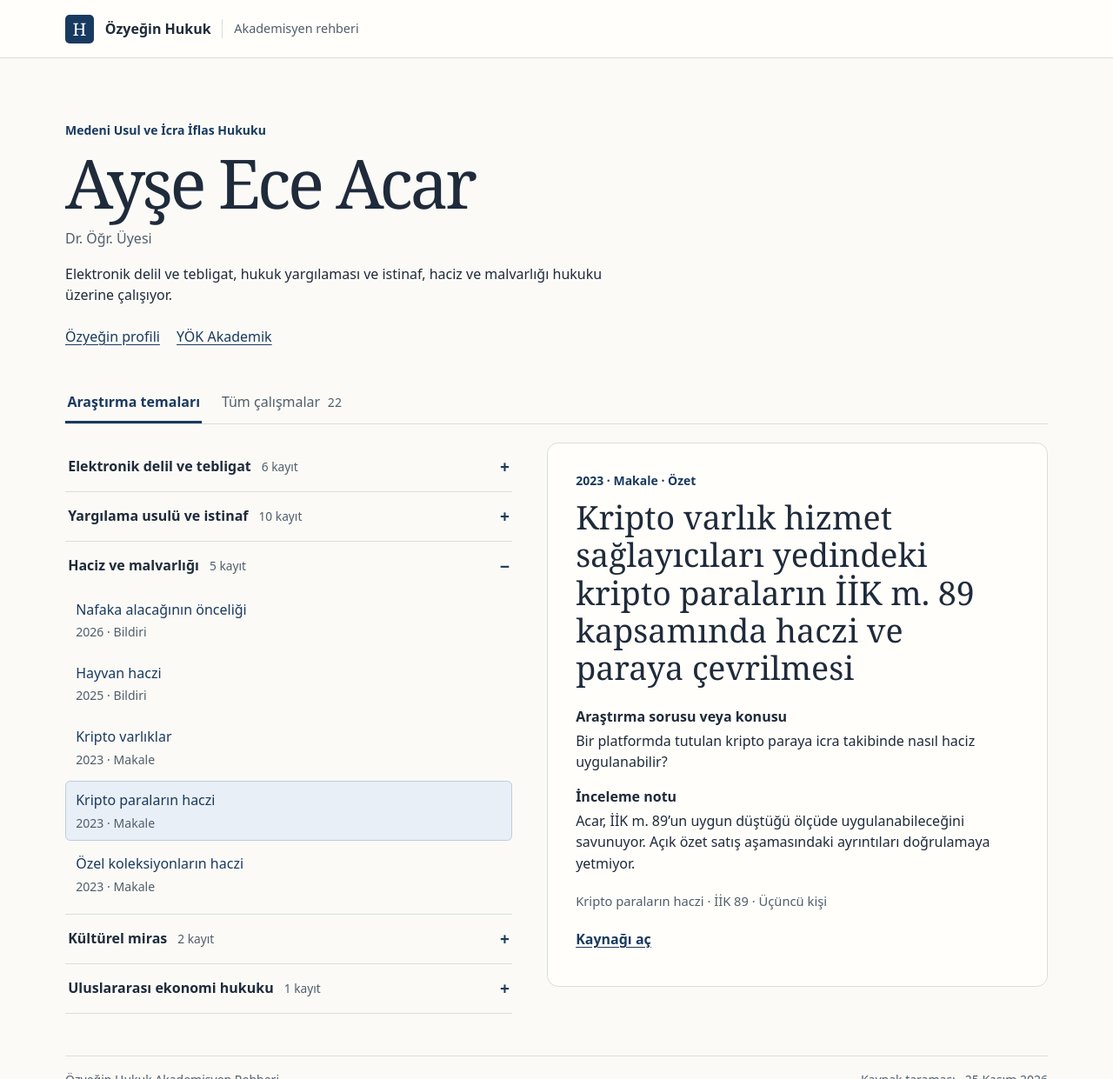
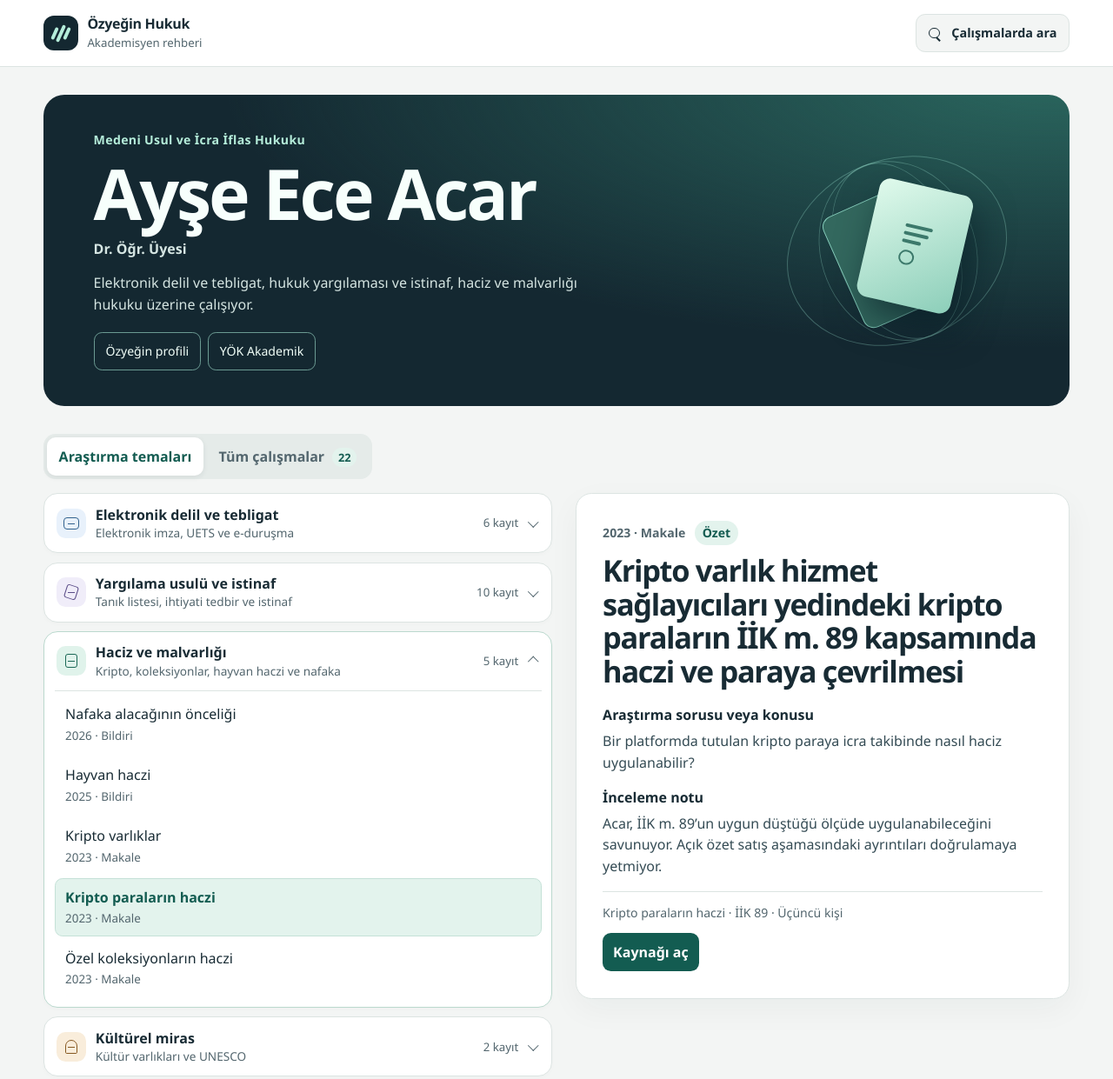
Before and after one commit to alibayrak25/ozyegin-hukuk-rehberi, a plain HTML site: page dist/index.html in a window 1280 px wide. Shown: the top 1241 px of the page at 87% size. Drawn offline with Linux system fonts and the light colour scheme.

Commit message:
Update Site source

```diff
--- /dev/null
+++ b/dist/design.css
@@ -0,0 +1,130 @@
+:root {
+  color-scheme: light;
+  --background: #f3f5f4;
+  --surface: #fff;
+  --text: #182b34;
+  --muted: #53666e;
+  --border: #dce4e2;
+  --teal: #135c51;
+  --soft-teal: #e3f3ed;
+  --night: #142831;
+  --mint: #b5edda;
+  --shadow: 0 12px 36px #1428310b;
+  background: var(--background);
+  color: var(--text);
+  font: 16px/1.55 "Aptos", "Segoe UI", system-ui, sans-serif;
+}
+* { box-sizing: border-box; }
+[hidden] { display: none !important; }
+body, p, h1, h2, dl, dd { margin: 0; }
+a { color: var(--teal); text-underline-offset: .2em; }
+button, input, select { font: inherit; }
+button, summary { cursor: pointer; }
+:focus-visible { outline: 3px solid #388e7b; outline-offset: 3px; }
+.skip { position: absolute; z-index: 10; top: 1rem; left: 1rem; padding: .6rem 1rem; background: white; transform: translateY(-200%); }
+.skip:focus { transform: none; }
+.wrap { width: min(100% - 3rem, 1180px); margin-inline: auto; }
+.top { background: var(--surface); border-bottom: 1px solid var(--border); }
+.top-inner { min-height: 76px; display: flex; align-items: center; justify-content: space-between; gap: .7rem 1rem; }
+.brand { display: flex; align-items: center; gap: .65rem; line-height: 1.24; }
+.brand strong { letter-spacing: -.02em; }
+.top-label { display: block; color: var(--muted); font-size: .83rem; margin-top: .2rem; }
+.mark { width: 40px; height: 40px; display: flex; align-items: center; justify-content: center; gap: 3px; border-radius: 12px; background: var(--night); }
+.mark i { width: 4px; height: 15px; border-radius: 4px; background: var(--mint); transform: rotate(24deg); }
+.mark i:nth-child(2) { height: 21px; }
+.quick-search { display: flex; align-items: center; gap: .65rem; min-height: 44px; padding: .45rem .85rem; border-radius: .68rem; border: 1px solid var(--border); background: var(--background); color: var(--text); font-size: .9rem; font-weight: 650; }
+.quick-search:hover { background: var(--soft-teal); }
+.magnifier { display: block; position: relative; width: .8rem; height: .8rem; border: 1.6px solid currentColor; border-radius: 50%; margin-right: .2rem; }
+.magnifier::after { content: ""; position: absolute; width: .38rem; height: 1.6px; background: currentColor; top: 86%; left: 77%; transform: rotate(45deg); transform-origin: left; }
+.hero { position: relative; isolation: isolate; overflow: hidden; display: grid; grid-template-columns: minmax(0, 1fr) minmax(235px, .47fr); align-items: center; margin-top: clamp(1rem, 3vw, 2rem); min-height: 300px; padding: clamp(1.5rem, 3.2vw, 2.55rem) clamp(1.5rem, 4.5vw, 3.65rem); border-radius: 1.5rem; background: radial-gradient(ellipse at 98% -4%, #2a665e, transparent 58%), var(--night); color: #f7fffc; }
+.hero-copy { z-index: 1; }
+.hero-field { color: var(--mint); font-size: .88rem; font-weight: 700; letter-spacing: .025em; }
+h1, h2 { line-height: 1.12; font-weight: 700; letter-spacing: -.038em; text-wrap: pretty; }
+h1 { font-size: clamp(3rem, 6.3vw, 5.1rem); margin: .33rem 0 .45rem; }
+.role { color: #d5e5e2; font-weight: 600; }
+.bio { margin-top: .85rem; max-width: 35rem; color: #d5e5e2; }
+.hero-links { display: flex; flex-wrap: wrap; gap: .5rem; margin-top: 1.25rem; }
+.hero-links a { display: inline-flex; align-items: center; min-height: 44px; padding: .32rem .8rem; color: #f2fff9; text-decoration: none; border: 1px solid #6b9a92; border-radius: .58rem; font-size: .88rem; }
+.hero-links a:hover { background: #315f59; }
+.hero-visual { width: min(100%, 282px); aspect-ratio: 1.23; position: relative; justify-self: end; }
+.orbit { position: absolute; width: 92%; height: 92%; top: 4%; left: 4%; border: 1px solid #a1ead64d; border-radius: 50%; transform: rotate(-22deg); }
+.orbit-b { width: 81%; left: 10%; transform: rotate(-22deg) scaleX(.78); }
+.orbit-c { transform: rotate(-22deg) scaleX(.53); }
+.visual-sheet { position: absolute; top: 20%; left: 33%; width: 39%; aspect-ratio: .79; border-radius: .8rem; }
+.sheet-back { transform: translate(-16%, 5%) rotate(-24deg); background: #33685e; border: 1px solid #86cdbb; }
+.sheet-front { transform: translate(13%, -4%) rotate(13deg); display: grid; align-content: center; gap: 8%; padding: 14%; background: linear-gradient(145deg, #e0faec, #8cceb9); box-shadow: 10px 17px 42px #071c25a1; }
+.sheet-front i { width: 100%; height: 4px; border-radius: .5rem; background: #3c796b; }
+.sheet-front i:nth-child(2) { width: 92%; }
+.sheet-front i:nth-child(3) { width: 70%; }
+.sheet-front span { width: 56%; aspect-ratio: 1; border: 2px solid #3c796b; border-radius: 50%; margin-top: 10%; }
+#catalog { margin-top: clamp(1.25rem, 3vw, 2rem); scroll-margin-top: 1rem; }
+.views { display: inline-flex; flex-wrap: wrap; gap: .25rem; padding: .25rem; background: #e5ebe9; border-radius: .85rem; margin-bottom: 1rem; }
+.views button { border: 0; border-radius: .62rem; padding: .45rem .85rem; background: transparent; color: var(--muted); min-height: 44px; font-weight: 660; }
+.views button[aria-pressed="true"] { color: var(--teal); background: var(--surface); box-shadow: 0 2px 6px #14283114; }
+#total { margin-left: .3rem; padding: .13rem .43rem; border-radius: 1rem; color: var(--teal); background: var(--soft-teal); font-size: .8rem; }
+.profile-grid { display: grid; grid-template-columns: minmax(0, 1.03fr) minmax(0, 1fr); gap: clamp(.9rem, 2.6vw, 1.65rem); align-items: start; }
+#theme-view { display: grid; gap: .65rem; }
+.topic { --topic-ink: #1b6856; --topic-bg: #e0f3eb; border: 1px solid var(--border); border-radius: 1rem; background: var(--surface); box-shadow: 0 2px 5px #14283105; overflow: clip; }
+.topic-digital { --topic-ink: #32628d; --topic-bg: #e8f1fb; }
+.topic-procedure { --topic-ink: #5c4e89; --topic-bg: #f0edf9; }
+.topic-heritage { --topic-ink: #875922; --topic-bg: #f9eddb; }
+.topic-economy { --topic-ink: #43596c; --topic-bg: #e8eef3; }
+.topic[open] { border-color: #bbd9ce; }
+summary { display: grid; grid-template-columns: auto minmax(0, 1fr) auto auto; align-items: center; gap: .65rem; padding: .8rem .9rem; min-height: 67px; list-style: none; }
+summary::-webkit-details-marker { display: none; }
+summary:hover { background: #f9fbfa; }
+summary:focus-visible { outline-offset: -4px; }
+.topic-symbol { position: relative; width: 34px; height: 34px; border-radius: .65rem; background: var(--topic-bg); color: var(--topic-ink); }
+.topic-symbol::before, .topic-symbol::after { content: ""; position: absolute; border: 1.5px solid; }
+.topic-symbol::before { inset: 9px 10px; border-radius: 3px; }
+.topic-symbol::after { width: 8px; top: 50%; left: 13px; border-width: 1.5px 0 0; }
+.topic-digital .topic-symbol::before { inset: 10px 8px; border-radius: 4px; }
+.topic-procedure .topic-symbol::before { transform: rotate(18deg); }
+.topic-heritage .topic-symbol::before { border-radius: 8px 8px 2px 2px; }
+.topic-economy .topic-symbol::before { inset: 8px; border-radius: 50%; }
+.topic-copy { display: grid; gap: .1rem; line-height: 1.3; }
+.topic-copy small { font-size: .85rem; color: var(--muted); }
+.count { color: var(--muted); font-size: .83rem; white-space: nowrap; }
+summary::after { content: ""; width: .47rem; height: .47rem; border: solid var(--muted); border-width: 0 1.5px 1.5px 0; transform: rotate(45deg); margin: 0 .15rem .15rem; }
+details[open] summary::after { transform: rotate(225deg); margin-top: .3rem; }
+.work-list { list-style: none; padding: 0; margin: 0; }
+.topic .work-list { margin: 0 .72rem .7rem; padding-top: .3rem; border-top: 1px solid var(--border); }
+.work-list li + li { margin-top: .23rem; }
+.work-list button { display: grid; gap: .12rem; width: 100%; text-align: left; min-height: 45px; padding: .53rem .72rem; background: transparent; color: var(--text); border: 1px solid transparent; border-radius: .55rem; overflow-wrap: anywhere; }
+.work-list button:hover { background: #f3f7f5; }
+.work-list button[aria-pressed="true"] { background: var(--soft-teal); border-color: #c5e1d7; color: var(--teal); font-weight: 650; }
+.work-list small { color: var(--muted); font-size: .84rem; font-weight: 400; }
+.detail { position: sticky; top: 1rem; border: 1px solid var(--border); border-radius: 1.15rem; background: var(--surface); box-shadow: var(--shadow); padding: clamp(1rem, 3.3vw, 1.9rem); scroll-margin-top: 1rem; }
+.detail-meta { display: flex; flex-wrap: wrap; align-items: center; gap: .45rem .65rem; color: var(--muted); font-size: .88rem; font-weight: 650; }
+#detail-evidence { padding: .2rem .56rem; background: var(--soft-teal); color: var(--teal); border-radius: 1rem; }
+h2 { font-size: clamp(1.5rem, 2.8vw, 2.15rem); margin-top: .65rem; overflow-wrap: anywhere; }
+.detail dl { margin-top: 1.2rem; }
+.detail dt { font-weight: 720; }
+.detail dd { margin: .28rem 0 1rem; color: #344b54; }
+.tags { color: var(--muted); font-size: .88rem; padding-top: .8rem; border-top: 1px solid var(--border); }
+.source { display: inline-flex; align-items: center; min-height: 44px; margin-top: .8rem; padding: .4rem .75rem; border-radius: .6rem; color: white; text-decoration: none; background: var(--teal); font-weight: 650; }
+.source:hover { background: #19493e; }
+#works-view { border: 1px solid var(--border); border-radius: 1rem; padding: 1rem; background: var(--surface); }
+form { margin-bottom: .5rem; }
+form label { display: grid; align-content: start; gap: .3rem; font-size: .9rem; font-weight: 650; min-width: 0; }
+input, select { width: 100%; min-width: 0; min-height: 44px; border: 1px solid #baccc8; background: #fbfdfc; color: var(--text); border-radius: .55rem; padding: .42rem .65rem; font-size: 1rem; font-weight: 400; }
+select { appearance: none; padding-right: 1.35rem; background-image: linear-gradient(45deg, transparent 50%, var(--teal) 50%), linear-gradient(135deg, var(--teal) 50%, transparent 50%); background-position: calc(100% - 12px) 50%, calc(100% - 8px) 50%; background-size: 4px 4px; background-repeat: no-repeat; }
+.filter-row { display: grid; grid-template-columns: 1.45fr 1.12fr .76fr; gap: .5rem; margin-top: .7rem; }
+.result-bar { display: flex; justify-content: space-between; align-items: center; flex-wrap: wrap; gap: .25rem .85rem; padding-top: .25rem; color: var(--muted); font-size: .9rem; }
+#clear { border: 0; background: transparent; color: var(--teal); text-decoration: underline; text-underline-offset: .2em; min-height: 44px; }
+footer { margin-top: 2.3rem; padding: 1rem 0 1.6rem; border-top: 1px solid var(--border); display: flex; justify-content: space-between; flex-wrap: wrap; gap: .5rem 1rem; color: var(--muted); font-size: .875rem; }
+@media (max-width: 730px) {
+  .wrap { width: min(100% - 1.5rem, 1180px); }
+  .hero { grid-template-columns: minmax(0, 1fr); }
+  .hero-visual { position: absolute; inset: -6% -12% auto auto; width: min(53%, 240px); opacity: .26; pointer-events: none; }
+  .profile-grid { grid-template-columns: minmax(0, 1fr); }
+  .detail { position: static; }
+}
+@media (max-width: 405px) {
+  .top-inner { min-height: 68px; }
+  .quick-search { font-size: .8rem; padding-inline: .55rem; gap: .35rem; }
+  .mark { width: 33px; height: 33px; }
+  .views button { padding-inline: .55rem; }
+  .filter-row { grid-template-columns: 1fr 1fr; }
+  .filter-row label:first-child { grid-column: 1 / -1; }
+}
--- a/dist/index.html
+++ b/dist/index.html
@@ -6,17 +6,23 @@
   <meta name="robots" content="noindex, nofollow">
   <meta name="description" content="Özyeğin Hukuk akademisyenlerinin araştırma temaları ve kaynaklı çalışma kayıtları.">
   <title>Ayşe Ece Acar | Özyeğin Hukuk Akademisyen Rehberi</title>
-  <link rel="stylesheet" href="site.css">
+  <meta name="theme-color" content="#13232c">
+  <link rel="stylesheet" href="design.css">
   <script src="works.js" defer></script>
-  <script src="site.js" defer></script>
+  <script src="site.js?v=2" defer></script>
 </head>
 <body>
+  <a class="skip" href="#catalog">Çalışmalara geç</a>
   <header class="top">
-    <div class="wrap top-inner"><span class="mark" aria-hidden="true">H</span><strong>Özyeğin Hukuk</strong><span class="top-label">Akademisyen rehberi</span></div>
+    <div class="wrap top-inner">
+      <div class="brand"><span class="mark" aria-hidden="true"><i></i><i></i><i></i></span><div><strong>Özyeğin Hukuk</strong><span class="top-label">Akademisyen rehberi</span></div></div>
+      <button id="search-shortcut" class="quick-search" type="button"><span class="magnifier" aria-hidden="true"></span> Çalışmalarda ara</button>
+    </div>
   </header>
   <main class="wrap">
     <header class="hero">
-      <p class="eyebrow">Medeni Usul ve İcra İflas Hukuku</p>
+      <div class="hero-copy">
+        <p class="hero-field">Medeni Usul ve İcra İflas Hukuku</p>
         <h1>Ayşe Ece Acar</h1>
         <p class="role">Dr. Öğr. Üyesi</p>
         <p class="bio">Elektronik delil ve tebligat, hukuk yargılaması ve istinaf, haciz ve malvarlığı hukuku üzerine çalışıyor.</p>
@@ -24,7 +30,10 @@
           <a href="https://www.ozyegin.edu.tr/tr/akademik-kadro/eceacar" target="_blank" rel="noopener noreferrer">Özyeğin profili</a>
           <a href="https://akademik.yok.gov.tr/academician-details?authorGuidId=E49058D621B20A1D" target="_blank" rel="noopener noreferrer">YÖK Akademik</a>
         </div>
+      </div>
+      <div class="hero-visual" aria-hidden="true"><div class="orbit orbit-a"></div><div class="orbit orbit-b"></div><div class="orbit orbit-c"></div><div class="visual-sheet sheet-back"></div><div class="visual-sheet sheet-front"><i></i><i></i><i></i><span></span></div></div>
     </header>
+    <section id="catalog" aria-label="Çalışma kataloğu">
       <div class="views" aria-label="Profil bölümleri">
         <button id="themes-tab" type="button" aria-pressed="true" aria-controls="theme-view">Araştırma temaları</button>
         <button id="works-tab" type="button" aria-pressed="false" aria-controls="works-view">Tüm çalışmalar <span id="total"></span></button>
@@ -44,7 +53,7 @@
         <ul class="work-list" id="work-list"></ul>
       </section>
       <article id="detail" class="detail" aria-label="Çalışma ayrıntısı" aria-live="polite" tabindex="-1">
-        <p id="detail-meta" class="eyebrow"></p>
+        <div class="detail-meta"><span id="detail-kind"></span><span id="detail-evidence"></span></div>
         <h2 id="detail-title"></h2>
         <dl>
           <dt>Araştırma sorusu veya konusu</dt>
@@ -56,6 +65,7 @@
         <a id="source" class="source" target="_blank" rel="noopener noreferrer">Kaynağı aç</a>
       </article>
       </div>
+    </section>
     <footer><span>Özyeğin Hukuk Akademisyen Rehberi</span><span>Kaynak taraması · 25 Kasım 2026</span></footer>
   </main>
 </body>
--- a/dist/site.css
+++ /dev/null
@@ -1,76 +0,0 @@
-:root {
-  color-scheme: light;
-  --paper: #fbfaf6;
-  --white: #fffefa;
-  --ink: #1f2b3b;
-  --navy: #193a60;
-  --muted: #505e6c;
-  --line: #d9deda;
-  --selection: #e9eff6;
-  font: 16px/1.55 system-ui, sans-serif;
-  color: var(--ink);
-  background: var(--paper);
-}
-* { box-sizing: border-box; }
-[hidden] { display: none !important; }
-body { margin: 0; }
-button, input, select { font: inherit; }
-button, summary { cursor: pointer; }
-button, a, input, select, summary { touch-action: manipulation; }
-:focus-visible { outline: 3px solid #315e91; outline-offset: 3px; }
-a { color: var(--navy); text-underline-offset: .2em; }
-p, h1, h2, dl, dd { margin: 0; }
-.wrap { width: min(100% - 2.5rem, 1130px); margin-inline: auto; }
-.top { border-bottom: 1px solid var(--line); background: var(--white); }
-.top-inner { min-height: 66px; display: flex; align-items: center; gap: .8rem; flex-wrap: wrap; }
-.mark { display: grid; place-items: center; width: 33px; height: 33px; border-radius: 5px; color: white; background: var(--navy); font: 1.25rem Georgia, serif; }
-.top-label { color: var(--muted); border-left: 1px solid var(--line); padding-left: .8rem; font-size: .9rem; }
-.hero { padding: clamp(2.25rem, 6vw, 4.5rem) 0 2rem; }
-.eyebrow { color: var(--navy); font-weight: 650; font-size: .875rem; }
-h1, h2 { font-family: Georgia, "Times New Roman", serif; font-weight: 500; line-height: 1.15; text-wrap: pretty; }
-h1 { font-size: clamp(2.7rem, 7vw, 4.9rem); letter-spacing: -.045em; margin: .28rem 0 .4rem; }
-h2 { font-size: clamp(1.55rem, 3.6vw, 2.35rem); margin-top: .6rem; overflow-wrap: anywhere; }
-.role { color: var(--muted); }
-.bio { margin-top: 1rem; max-width: 40rem; }
-.hero-links { display: flex; flex-wrap: wrap; gap: .45rem 1.2rem; margin-top: .85rem; }
-.hero-links a { display: inline-flex; align-items: center; min-height: 44px; }
-.views { display: flex; flex-wrap: wrap; gap: .5rem 1.25rem; border-bottom: 1px solid var(--line); margin-bottom: 1.3rem; }
-.views button { border: 0; border-bottom: 3px solid transparent; padding: .55rem .15rem; background: none; min-height: 44px; color: var(--muted); }
-.views button[aria-pressed="true"] { color: var(--navy); border-color: var(--navy); font-weight: 650; }
-#total { margin-left: .28rem; font-size: .88rem; }
-.profile-grid { display: grid; grid-template-columns: minmax(0, 1fr) minmax(0, 1.12fr); gap: clamp(1rem, 4vw, 2.5rem); align-items: start; min-height: 360px; }
-details { border-bottom: 1px solid var(--line); }
-summary { display: flex; align-items: center; gap: .75rem; min-height: 56px; padding: .55rem .2rem; font-weight: 650; list-style: none; }
-summary::-webkit-details-marker { display: none; }
-summary::after { content: "+"; margin-left: auto; color: var(--navy); font-size: 1.2rem; }
-details[open] summary::after { content: "−"; }
-.count { color: var(--muted); font-size: .86rem; font-weight: 400; white-space: nowrap; }
-.detail { position: sticky; top: 1rem; border: 1px solid var(--line); border-radius: .8rem; background: var(--white); padding: clamp(1.1rem, 4vw, 2rem); scroll-margin-top: 1rem; }
-.detail dl { margin: 1.4rem 0 1.2rem; }
-.detail dt { font-weight: 650; margin-top: .9rem; }
-.detail dd { margin-top: .2rem; }
-.tags { color: var(--muted); font-size: .92rem; }
-.source { display: inline-flex; align-items: center; min-height: 44px; margin-top: .65rem; font-weight: 650; }
-.work-list { list-style: none; padding: 0; margin: 0 0 .65rem; }
-.work-list li + li { margin-top: .25rem; }
-.work-list button { display: grid; gap: .18rem; width: 100%; text-align: left; min-height: 44px; padding: .55rem .7rem; background: transparent; color: var(--navy); border: 1px solid transparent; border-radius: .35rem; overflow-wrap: anywhere; }
-.work-list button:hover, .work-list button[aria-pressed="true"] { background: var(--selection); }
-.work-list button[aria-pressed="true"] { border-color: #bdccdd; }
-.work-list small { color: var(--muted); font-size: .88rem; }
-form { margin-bottom: .55rem; }
-form label { display: grid; align-content: start; gap: .3rem; color: var(--ink); font-size: .9rem; font-weight: 600; min-width: 0; }
-input, select { width: 100%; min-width: 0; min-height: 44px; border: 1px solid #aebbc9; background: var(--white); color: var(--ink); border-radius: .35rem; padding: .45rem .55rem; font-size: 1rem; font-weight: 400; }
-select { appearance: none; padding-right: 1.35rem; background-image: linear-gradient(45deg, transparent 50%, var(--navy) 50%), linear-gradient(135deg, var(--navy) 50%, transparent 50%); background-position: calc(100% - 12px) 50%, calc(100% - 8px) 50%; background-size: 4px 4px; background-repeat: no-repeat; }
-.filter-row { display: grid; grid-template-columns: 1.45fr 1.1fr .75fr; gap: .5rem; margin-top: .65rem; }
-.result-bar { display: flex; justify-content: space-between; align-items: center; flex-wrap: wrap; gap: .25rem 1rem; padding-top: .5rem; color: var(--muted); font-size: .9rem; }
-#clear { border: 0; padding: .15rem 0; background: transparent; color: var(--navy); text-decoration: underline; text-underline-offset: .2em; min-height: 44px; }
-footer { margin: 3rem 0 0; padding: 1rem 0 1.5rem; border-top: 1px solid var(--line); display: flex; flex-wrap: wrap; justify-content: space-between; gap: .5rem 1rem; color: var(--muted); font-size: .875rem; }
-@media (max-width: 730px) {
-  .profile-grid { grid-template-columns: minmax(0, 1fr); }
-  .detail { position: static; }
-  .wrap { width: min(100% - 1.65rem, 1130px); }
-}
-@media (max-width: 390px) {
-  .filter-row { grid-template-columns: 1fr 1fr; }
-  .filter-row label:first-child { grid-column: 1 / -1; }
-}
--- a/dist/site.js
+++ b/dist/site.js
@@ -4,6 +4,13 @@ const smallScreen = matchMedia("(max-width: 730px)");
 const selectedDetail = byId("detail");
 let selected = sortedWorks.find(work => work.id === "kripto-haciz");
 let activeView = "themes";
+const themeNotes = {
+  digital: "Elektronik imza, UETS ve e-duruşma",
+  procedure: "Tanık listesi, ihtiyati tedbir ve istinaf",
+  enforcement: "Kripto, koleksiyonlar, hayvan haczi ve nafaka",
+  heritage: "Kültür varlıkları ve UNESCO",
+  economy: "Türkiye’de uluslararası ekonomi hukukunun uygulanması"
+};
 
 function normalize(value) {
   return value.toLocaleLowerCase("tr-TR").replaceAll("ı", "i").normalize("NFD").replace(/\p{M}/gu, "");
@@ -47,7 +54,8 @@ function showWork(work, moveToDetail = false) {
     button.setAttribute("aria-pressed", String(button.dataset.work === work?.id));
   }
   if (!work) return;
-  byId("detail-meta").textContent = `${work.date} · ${work.type} · ${work.evidence}`;
+  byId("detail-kind").textContent = `${work.date} · ${work.type}`;
+  byId("detail-evidence").textContent = work.evidence;
   byId("detail-title").textContent = work.title;
   byId("detail-question").textContent = work.question;
   byId("detail-finding").textContent = work.finding;
@@ -64,12 +72,23 @@ function renderThemes() {
     const matching = filterWorks({theme: id});
     const section = document.createElement("details");
     const heading = document.createElement("summary");
+    const symbol = document.createElement("span");
+    const copy = document.createElement("span");
+    const title = document.createElement("strong");
+    const note = document.createElement("small");
     const count = document.createElement("span");
     const list = document.createElement("ul");
+    section.className = `topic topic-${id}`;
     section.open = id === "enforcement";
+    symbol.className = "topic-symbol";
+    symbol.setAttribute("aria-hidden", "true");
+    copy.className = "topic-copy";
+    title.textContent = name;
+    note.textContent = themeNotes[id];
+    copy.append(title, note);
     count.className = "count";
     count.textContent = `${matching.length} kayıt`;
-    heading.append(name, count);
+    heading.append(symbol, copy, count);
     list.className = "work-list";
     list.append(...matching.map(work => makeWorkRow(work, true)));
     section.append(heading, list);
@@ -110,6 +129,10 @@ for (const year of [...years].sort((first, second) => Number(second) - Number(fi
 byId("total").textContent = works.length;
 byId("themes-tab").addEventListener("click", () => switchView("themes"));
 byId("works-tab").addEventListener("click", () => switchView("works"));
+byId("search-shortcut").addEventListener("click", () => {
+  switchView("works");
+  byId("query").focus();
+});
 byId("query").addEventListener("input", renderList);
 for (const id of ["theme-filter", "type-filter", "year-filter"]) byId(id).addEventListener("change", renderList);
 byId("filters").addEventListener("submit", event => event.preventDefault());
```
Lines whose indentation alone changed are shown as unchanged.
